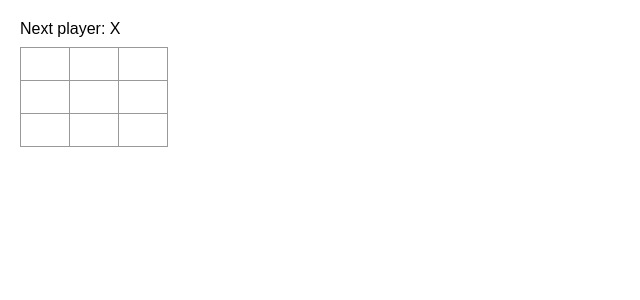
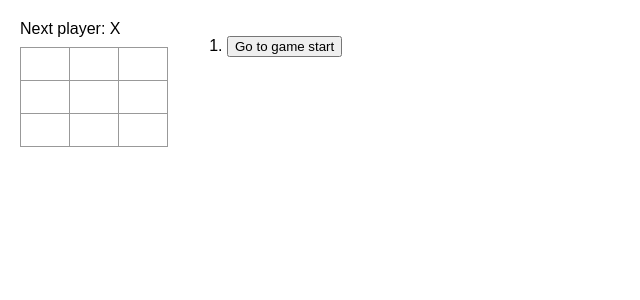
Before and after one commit to MohammadAyaz-dot/react, a React (Vite) app in the folder BeginnerProject/tic-tac-toe/: page / in a window 1280 px wide. Shown: the top 300 px of the page, without its empty margins (0-640 px from the left). Built offline with nearby package versions, Linux system fonts and the light colour scheme.

Commit message:
Add Time travelling feature to the game now user can go back to the past moves and changes the mistake they have done in past..

```diff
--- a/BeginnerProject/tic-tac-toe/src/component/Game.jsx
+++ b/BeginnerProject/tic-tac-toe/src/component/Game.jsx
@@ -4,20 +4,55 @@
 // 1 write a new top-level component called Game to display a list of past moves.
 export default function Game(){
 
-    const[xIsNext, setXIsNext] =useState(true)
+    // we dont need xIsNext variable as state anymore
+    // const[xIsNext, setXIsNext] =useState(true)
+
     //2 Notice how [Array(9).fill(null)] is an array with a single item, which itself is an array of 9 nulls.
     const[history,setHistory] =useState([Array(9).fill(null)])
 
-    //3 To render the squares for the current move, you’ll want to read the last squares array from the history.
+
+
+    //6 Before you can implement jumpTo, you need the Game component to keep track of which step the user is currently viewing. To do this, define a new state variable called currentMove, defaulting to 0:
+    const [currentMove, setCurrentMove] = useState(0);
+
+    const xIsNext = currentMove % 2 === 0;
+        //3 To render the squares for the current move, you’ll want to read the last squares array from the history.
     // You don’t need useState for this—you already have enough information to calculate it during rendering:
 
-    const currentSquares = history[history.length - 1];
+    // const currentSquares = history[history.length - 1];
+                  // MODIFY currentSquare
+    // Finally, you will modify the Game component to render the currently selected move, instead of always rendering the final move:
+      const currentSquares = history[currentMove];
 
     //4 Next, create a handlePlay function inside the Game component that will be called by the Board component to update the game. Pass xIsNext, currentSquares and handlePlay as props to the Board component:
     function handleplay(nextSquares){
-        setHistory([...history, nextSquares]);
+        const nextHistory=([...history.slice(0,currentMove+1), nextSquares]);
+
+        setHistory(nextHistory)
+        setCurrentMove(nextHistory.length-1)
         setXIsNext(!xIsNext);
     }
+
+    //7 Next, update the jumpTo function inside Game to update that currentMove. You’ll also set xIsNext to true if the number that you’re changing currentMove to is even.
+    function jumpTo(nextMove){
+        setCurrentMove(nextMove);
+        setXIsNext(nextMove % 2 === 0);
+    }
+
+    // 5
+    const moves = history.map((squares, move) => {
+        let description;
+        if (move > 0) {
+          description = 'Go to move #' + move;
+        } else {
+          description = 'Go to game start';
+        }
+        return (
+          <li key={move}>
+            <button onClick={() => jumpTo(move)}>{description}</button>
+          </li>
+        );
+      });
 
 
     return(
@@ -27,7 +62,7 @@
             </div>
             <div className="game-info">
                 <ol>
-                    {/* {Todo} */}
+                    {moves}
                 </ol>
             </div>
         </div>
```
